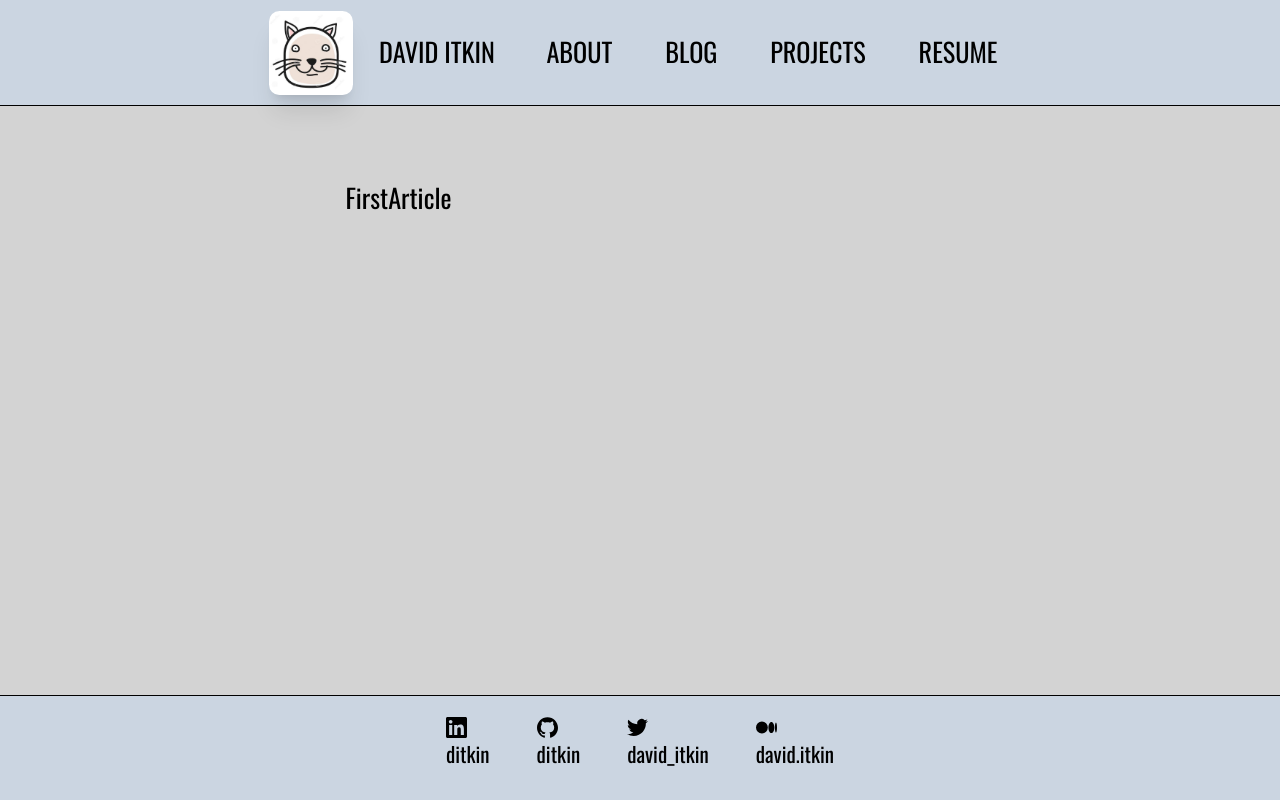
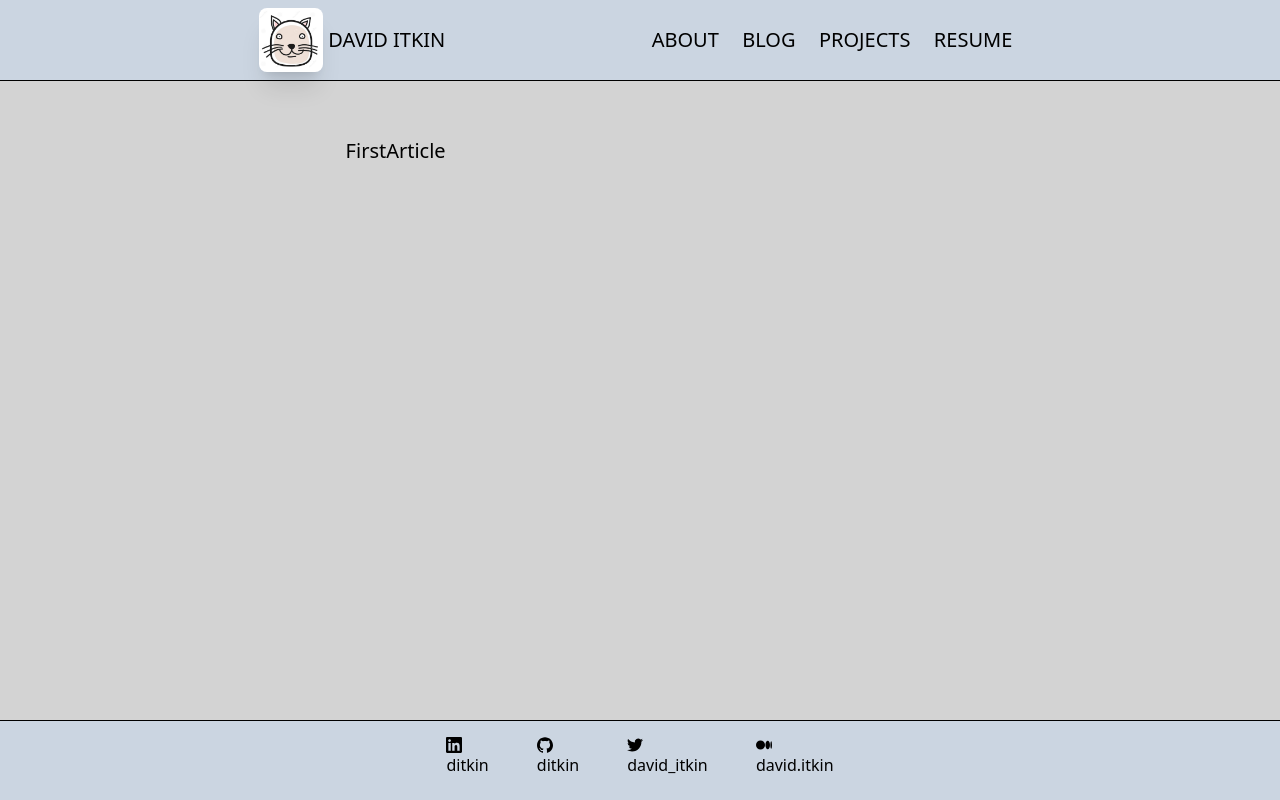
Before and after one commit to ditkin/personal-website, a Preact app: page / in a window 1280 px wide. Built offline with nearby package versions, Linux system fonts and the light colour scheme.

Commit message:
Update font

```diff
--- a/src/index.css
+++ b/src/index.css
@@ -1,5 +1,3 @@
-@import url(https://fonts.googleapis.com/css?family=Oswald);
-
 @tailwind base;
 @tailwind components;
 @tailwind utilities;
@@ -11,7 +9,6 @@ body {
   padding: 0;
   margin: 0;
   background: lightgray;
-  font: 200 21px 'Oswald', sans-serif;
   -webkit-font-smoothing: antialiased;
   -moz-osx-font-smoothing: grayscale;
 }
```
